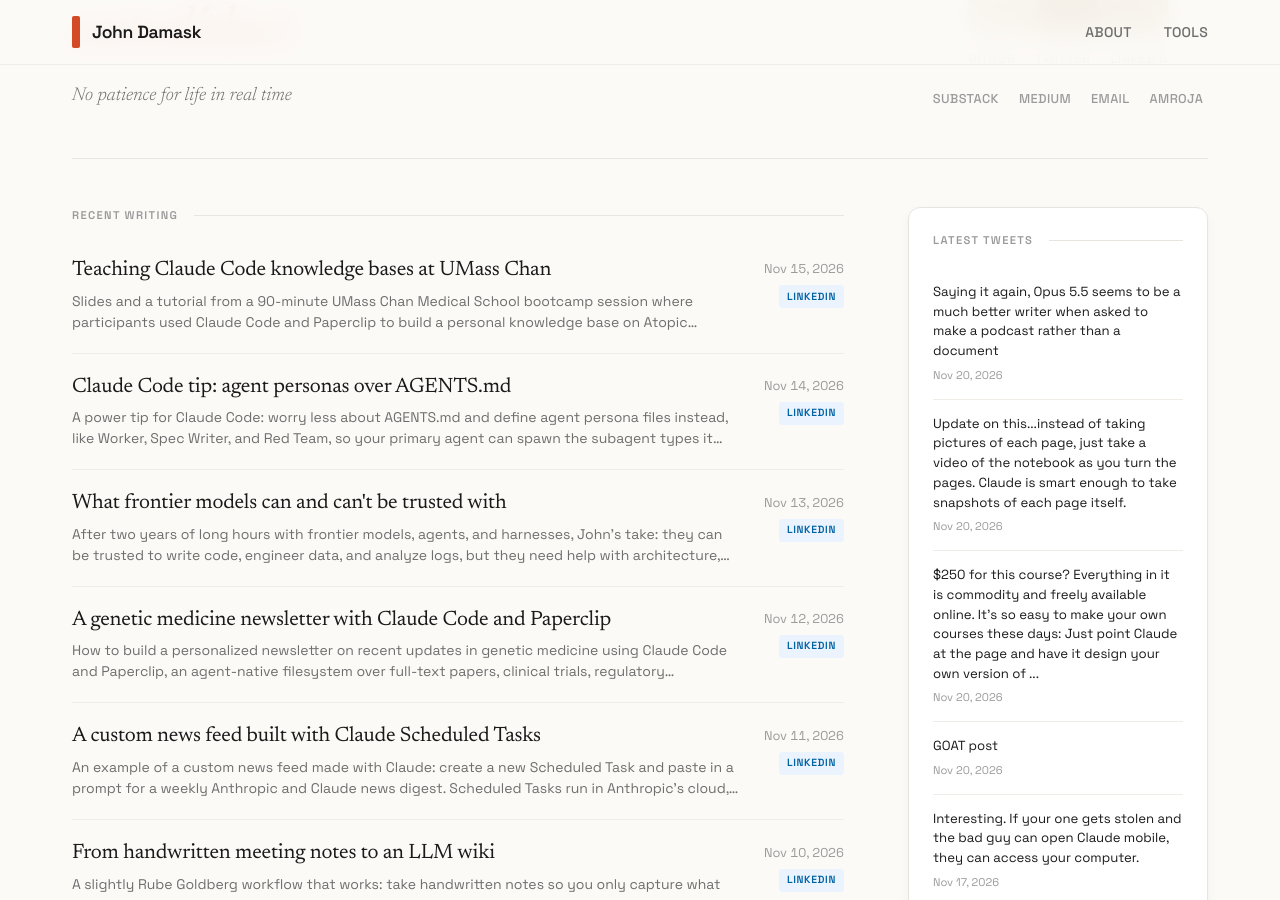
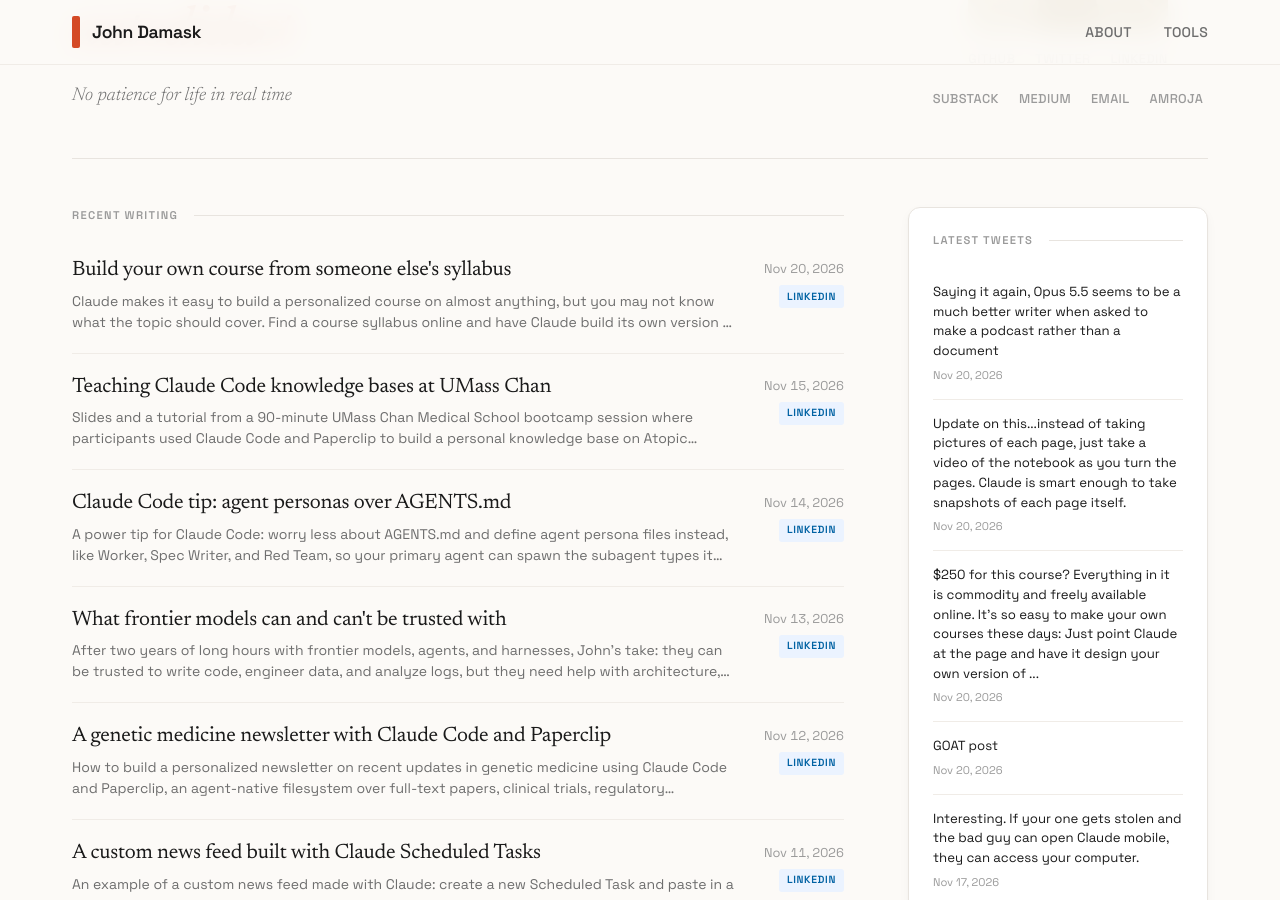
Before and after one commit to jbdamask/jbdamask.github.io, a Jekyll site: the page built from index.html, in a window 1280 px wide and 900 px high, scrolled down 336 px. Built offline with Jekyll 4.4.1, drawn with Linux system fonts in a browser that asks for light colours; the list of posts is cut into pages by our own code.

Commit message:
Add 1 recent LinkedIn post to external feed

```diff
--- a/_data/external-posts.yml
+++ b/_data/external-posts.yml
@@ -1,5 +1,12 @@
 # External posts from LinkedIn, Twitter, etc.
 # Add your posts here and they'll appear in the unified feed
+
+- title: "Build your own course from someone else's syllabus"
+  source: linkedin
+  url: https://www.linkedin.com/feed/update/urn:li:activity:7529562729574240256/
+  date: 2026-11-20
+  excerpt: "Claude makes it easy to build a personalized course on almost anything, but you may not know what the topic should cover. Find a course syllabus online and have Claude build its own version as an interactive web app. It may miss a few things from the paid course, but it's just as likely to add newer, interesting material."
+  image: ""
 
 - title: "Teaching Claude Code knowledge bases at UMass Chan"
   source: linkedin
```
